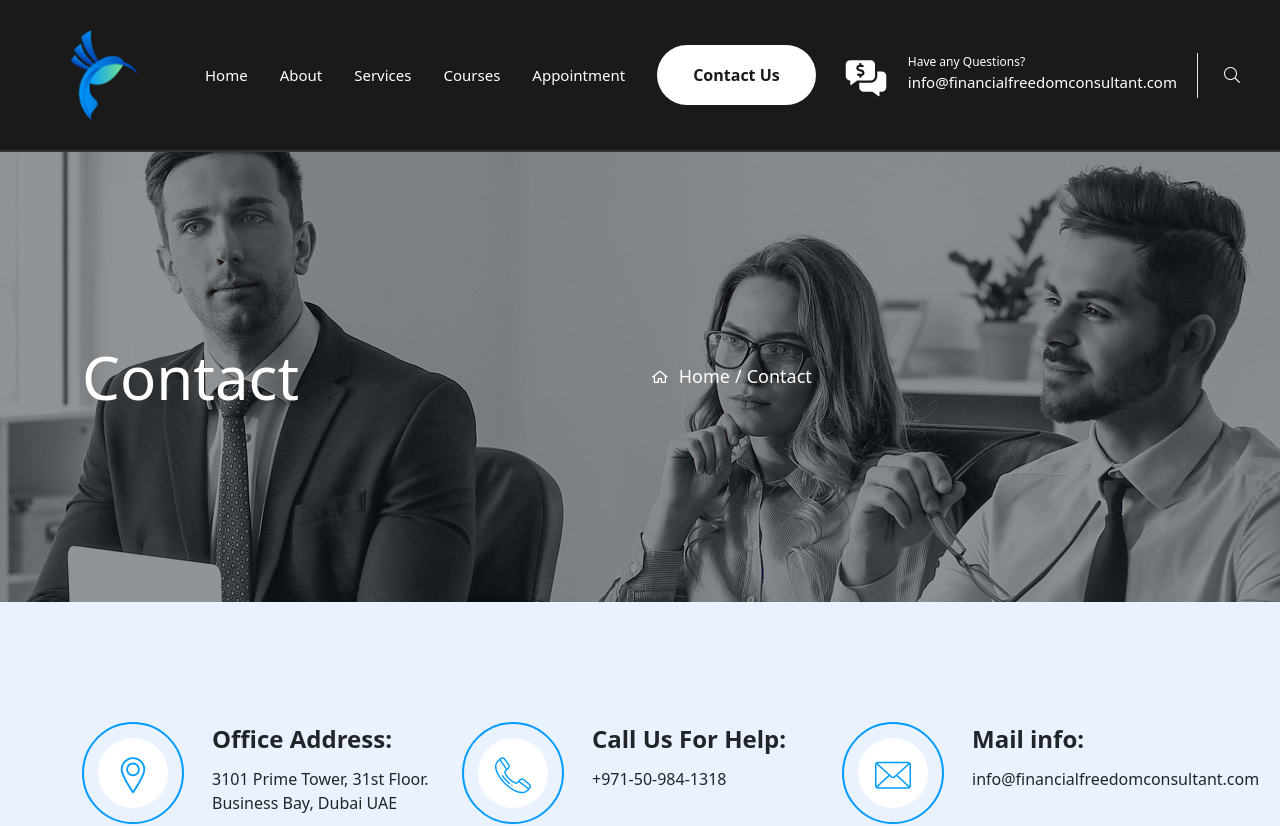
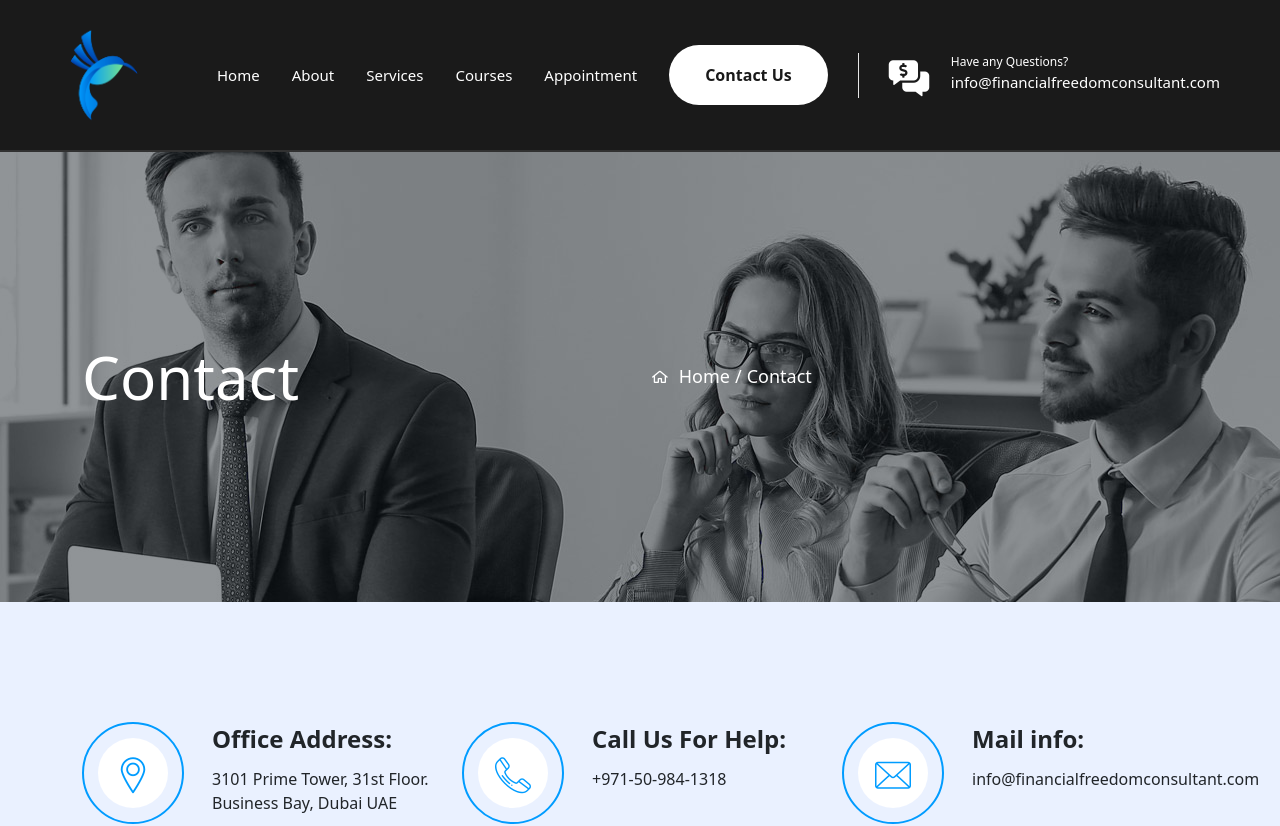
Before and after one commit to gandhipruthvi/FinancialFreedomConsultant, a React (Vite) app: page /contact in a window 1280 px wide. Shown: the top 826 px of the page. Built offline with nearby package versions, Linux system fonts and the light colour scheme; no server answers; the database is empty.

Commit message:
changes menu bar transition speed and removed the search button from header.

```diff
--- a/src/Styles/Header.scss
+++ b/src/Styles/Header.scss
@@ -267,10 +267,11 @@ $theme-color: #009cff;
 
     .icon_box_04 {
       padding-right: 20px;
-      border-left: none;
-      border-right: 1px solid #e6e6e6;
+      border-right: none;
+      border-left: 1px solid #e6e6e6;
       position: relative;
       padding-left: 92px;
+      margin-left: 30px;
 
       .ib_box {
         position: absolute;
@@ -424,14 +425,13 @@ $theme-color: #009cff;
     background: rgba(0, 0, 0, 0.7);
     z-index: 99;
     cursor: url(../images/close.png), auto;
-    transition: all 0.4s ease-in 0.8s;
+    transition: all 0.4s ease-in 0.4s;
   }
 
   .sidebarMenu.active .sidebarMenuOverlay {
     visibility: visible;
     left: 0;
     opacity: 1;
-    transition: all 0.8s ease-out 0s;
   }
 
   .sidebarMenuOverlay:before {
@@ -465,7 +465,7 @@ $theme-color: #009cff;
     opacity: 1;
     visibility: visible;
     top: 0;
-    transition: all 0.2s ease-out 1.2s;
+    transition: all 0.2s ease-out 0.9s;
     -webkit-backface-visibility: hidden;
     backface-visibility: hidden;
   }
@@ -624,7 +624,7 @@ $theme-color: #009cff;
 
   .navbar {
     padding-right: 30px !important;
-    height: 120px;
+    height: 80px;
     flex-wrap: nowrap;
 
     .logo img {
@@ -641,7 +641,7 @@ $theme-color: #009cff;
   }
 
   .banner {
-    margin-top: 120px;
+    margin-top: 80px;
 
     .banner-content {
       padding-top: 0 !important;
--- a/src/components/Header.jsx
+++ b/src/components/Header.jsx
@@ -151,7 +151,7 @@ const Header = () => {
                       </a>
                     </h3>
                   </div>
-                  <div
+                  {/* <div
                     ref={searchBarRef}
                     className={isActive ? "searchBtn active" : "searchBtn"}
                   >
@@ -170,7 +170,7 @@ const Header = () => {
                         </button>
                       </form>
                     </div>
-                  </div>
+                  </div> */}
                 </div>
               </div>
             </div>
```
